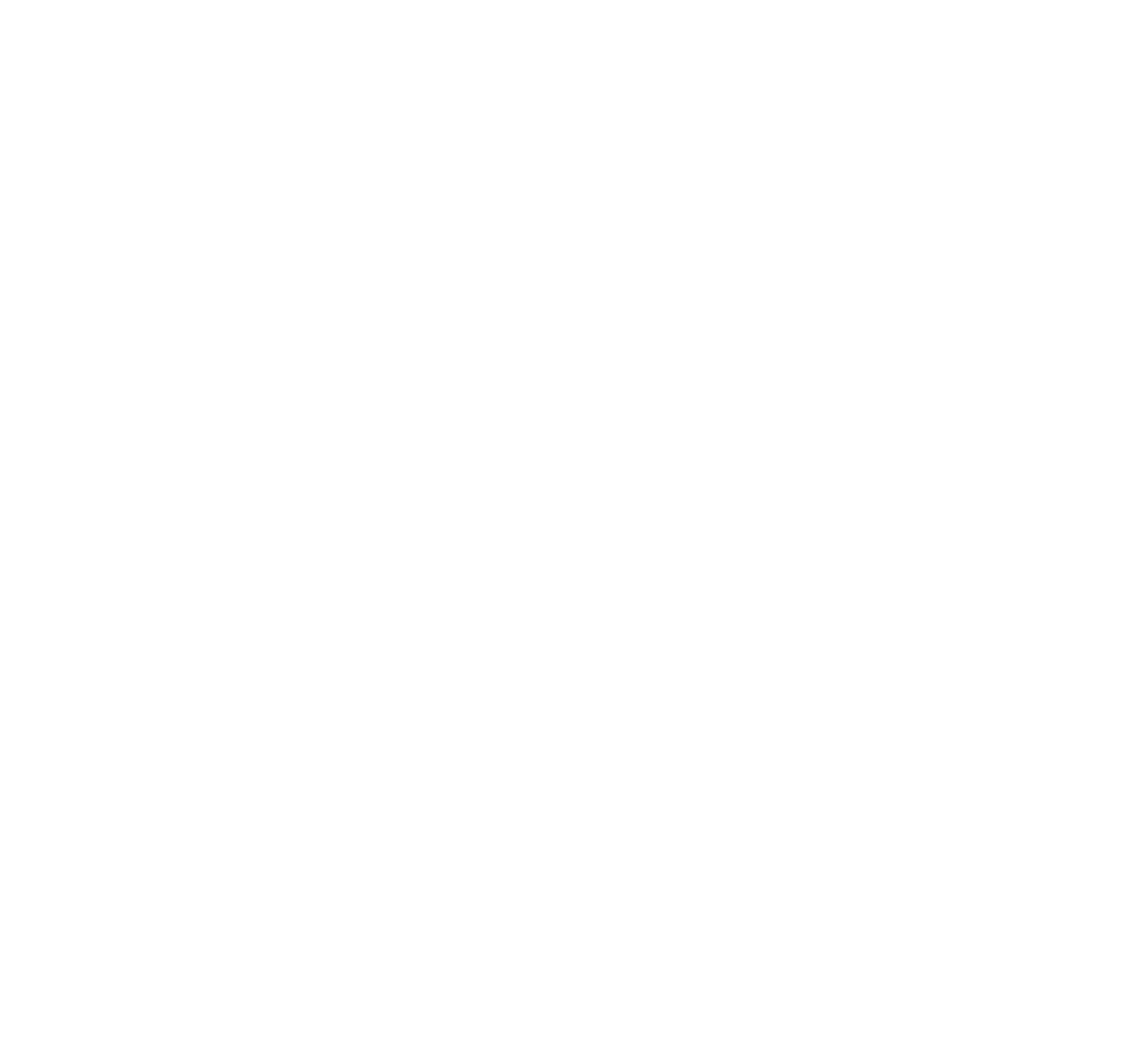
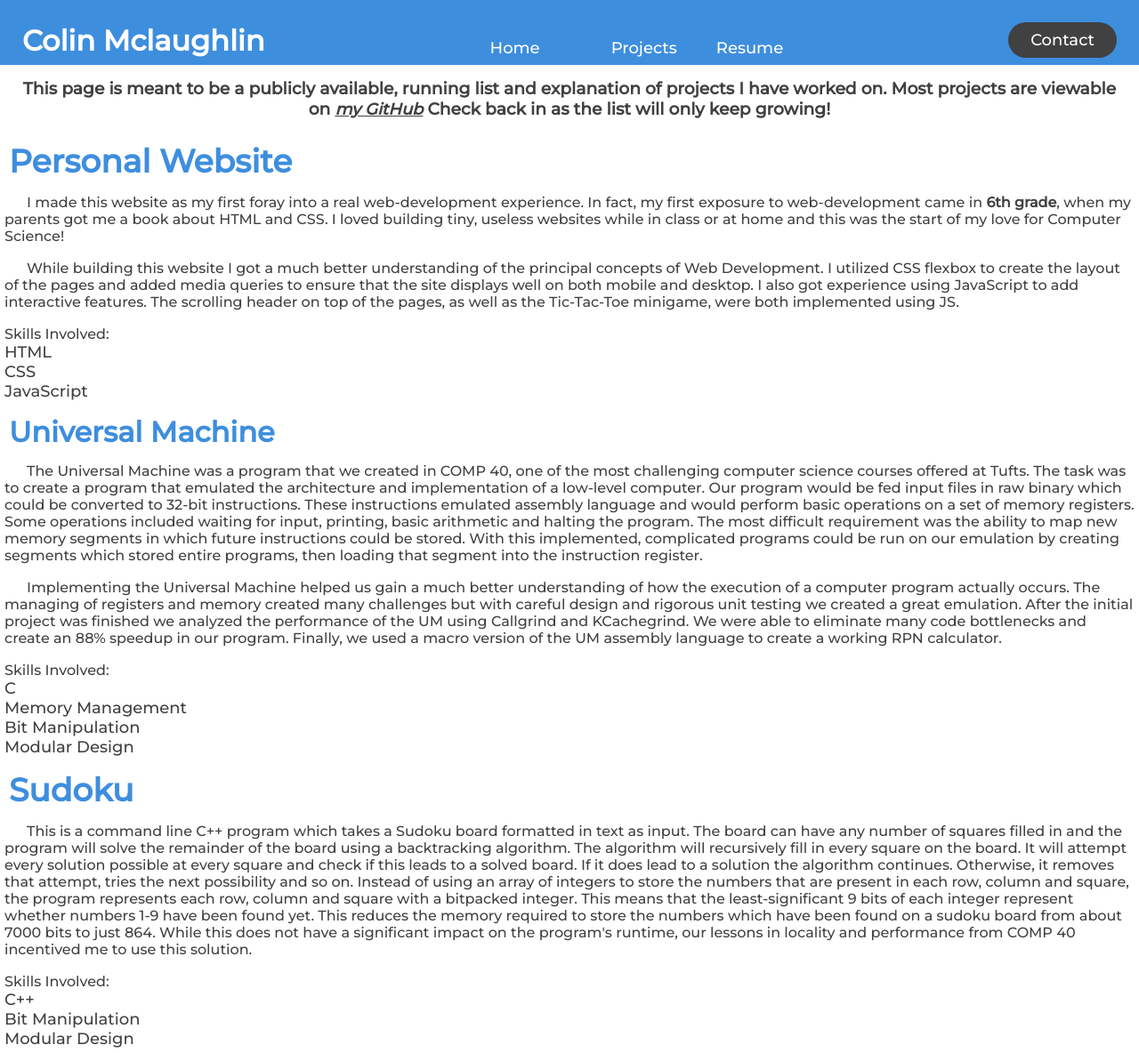
Before and after one commit to colin-mcl/colin-mcl.github.io, a plain HTML site: page projects.html in a window 1280 px wide. Shown: the whole page at 89% size. Before the commit the page ends 800 px from the top, so only its background shows below. Drawn offline with Linux system fonts and the light colour scheme.

Commit message:
Created projects page

```diff
--- a/projects.html
+++ b/projects.html
@@ -0,0 +1,88 @@
+<!DOCTYPE html>
+<html lang="en">
+<head>
+    <meta charset="utf-8">
+    <link rel="stylesheet" href="style.css" type="text/css">
+    <meta content="width=device-width, initial-scale=1" name="viewport"/>
+    <meta http-equiv="X-UA-Compatible" content="ie=edge">
+    <script src="myScript.js"></script>
+    <title>My Projects</title>
+
+</head>
+
+<body>
+    <div id="nav-header">
+        <h1><a href="main.html">Colin Mclaughlin</a></h1>
+        <nav>
+            <ul class="nav-links">
+                <li><a href="index.html">Home</a><li>
+                <li><a href="#">Projects</a></li>
+                <li><a href="Media/ColinMclaughlin.2024.ComputerScience.pdf">Resume</a></li>
+            </ul>
+        </nav>
+        <a href="mailto: colin.mclaughlin02@gmail.com" class="contact"><button>Contact</button></a>
+
+    </div>
+
+
+    <div id="projects">
+
+        <h3>This page is meant to be a publicly available, running list and explanation of projects I have worked on. Most projects are viewable on <a href=https://github.com/colin-mcl>
+            my GitHub</a> Check back in as the list will only keep growing!</h3>
+        <a href="https://github.com/colin-mcl/colin-mcl.github.io"><h1 class = "project">Personal Website</h1></a>
+        <p class = "project info">I made this website as my first foray into a real web-development experience. In fact, my first
+            exposure to web-development came in <b>6th grade</b>, when my parents got me a book about HTML and CSS. I loved
+            building tiny, useless websites while in class or at home and this was the start of my love for Computer Science! </p>
+
+        <p class = "project info"> While building this website I got a much better understanding of the principal concepts of Web
+            Development. I utilized CSS flexbox to create the layout of the pages and added media queries to ensure that the site
+            displays well on both mobile and desktop. I also got experience using JavaScript to add interactive features. The scrolling
+            header on top of the pages, as well as the Tic-Tac-Toe minigame, were both implemented using JS. </p>
+        <ul class = "project">Skills Involved:
+            <li class="skill">HTML</li>
+            <li class="skill">CSS</li>
+            <li class="skill">JavaScript</li>
+        </ul>
+
+        <h1 class="project">Universal Machine</h1>
+        <p class="project info">The Universal Machine was a program that we created in COMP 40, one of the most challenging computer
+            science courses offered at Tufts. The task was to create a program that emulated the architecture and implementation of
+            a low-level computer. Our program would be fed input files in raw binary which could be converted to 32-bit instructions.
+            These instructions emulated assembly language and would perform basic operations on a set of memory registers. Some
+            operations included waiting for input, printing, basic arithmetic and halting the program. The most difficult requirement
+            was the ability to map new memory segments in which future instructions could be stored. With this implemented, complicated
+            programs could be run on our emulation by creating segments which stored entire programs, then loading that segment into the
+            instruction register.</p>
+        <p class="project info"> Implementing the Universal Machine helped us gain a much better understanding of how the execution of
+            a computer program actually occurs. The managing of registers and memory created many challenges but with careful design and
+            rigorous unit testing we created a great emulation. After the initial project was finished we analyzed the performance of the UM
+            using Callgrind and KCachegrind. We were able to eliminate many code bottlenecks and create an 88% speedup in our program. Finally,
+            we used a macro version of the UM assembly language to create a working RPN calculator. </p>
+
+        <ul class = "project">Skills Involved:
+            <li class="skill">C</li>
+            <li class="skill">Memory Management</li>
+            <li class="skill">Bit Manipulation</li>
+            <li class="skill">Modular Design</li>
+        </ul>
+
+        <a href="https://github.com/colin-mcl/sudoku"><h1 class="project">Sudoku</h1></a>
+        <p class="project info">This is a command line C++ program which takes a Sudoku board formatted in text as input. The board
+            can have any number of squares filled in and the program will solve the remainder of the board using a backtracking algorithm.
+            The algorithm will recursively fill in every square on the board. It will attempt every solution possible at every square and check if
+            this leads to a solved board. If it does lead to a solution the algorithm continues. Otherwise, it removes that attempt, tries the
+            next possibility and so on. Instead of using an array of integers to store the numbers that are present in each row, column and square,
+            the program represents each row, column and square with a bitpacked integer. This means that the least-significant 9 bits of each integer
+            represent whether numbers 1-9 have been found yet. This reduces the memory required to store the numbers which have been found on a sudoku board
+            from about 7000 bits to just 864. While this does not have a significant impact on the program's runtime, our lessons in locality and performance
+            from COMP 40 incentived me to use this solution.</p>
+        <ul class = "project">Skills Involved:
+            <li class="skill">C++</li>
+            <li class="skill">Bit Manipulation</li>
+            <li class="skill">Modular Design</li>
+        </ul>
+
+    </div>
+
+</body>
+</html>
--- a/style.css
+++ b/style.css
@@ -65,7 +65,9 @@ button {
 #colin {
     border: 2px solid #414141;
     border-radius: 15px;
-    max-height: 800px;
+    max-width: 100%;
+    width: auto;
+    height: auto;
 }
 
 main {
@@ -201,3 +203,40 @@ ul.job {
 #lcolumn.socials, #game, #lcolumn img {
     margin: 15px;
 }
+
+#projects {
+    font-family: "Montserrat", sans-serif;
+    font-weight: 400px;
+    color: #414141;
+    display: flex;
+    flex-flow: column nowrap;
+    justify-content: space-between;
+    align-items: flex-start;
+}
+
+#projects h3 {
+    text-align: center;
+    margin: 15px;
+}
+
+#projects h3 a {
+    color: #414141;
+    text-decoration: underline;
+    font-style: italic;
+}
+h1.project{
+    color: #3E8EDE;
+    margin: 10px;
+}
+
+.project {
+    display: inline-block;
+    margin: 5px;
+}
+ul.project {
+    margin: 5px;
+}
+
+li.skill {
+    color: #414141;
+}
```
